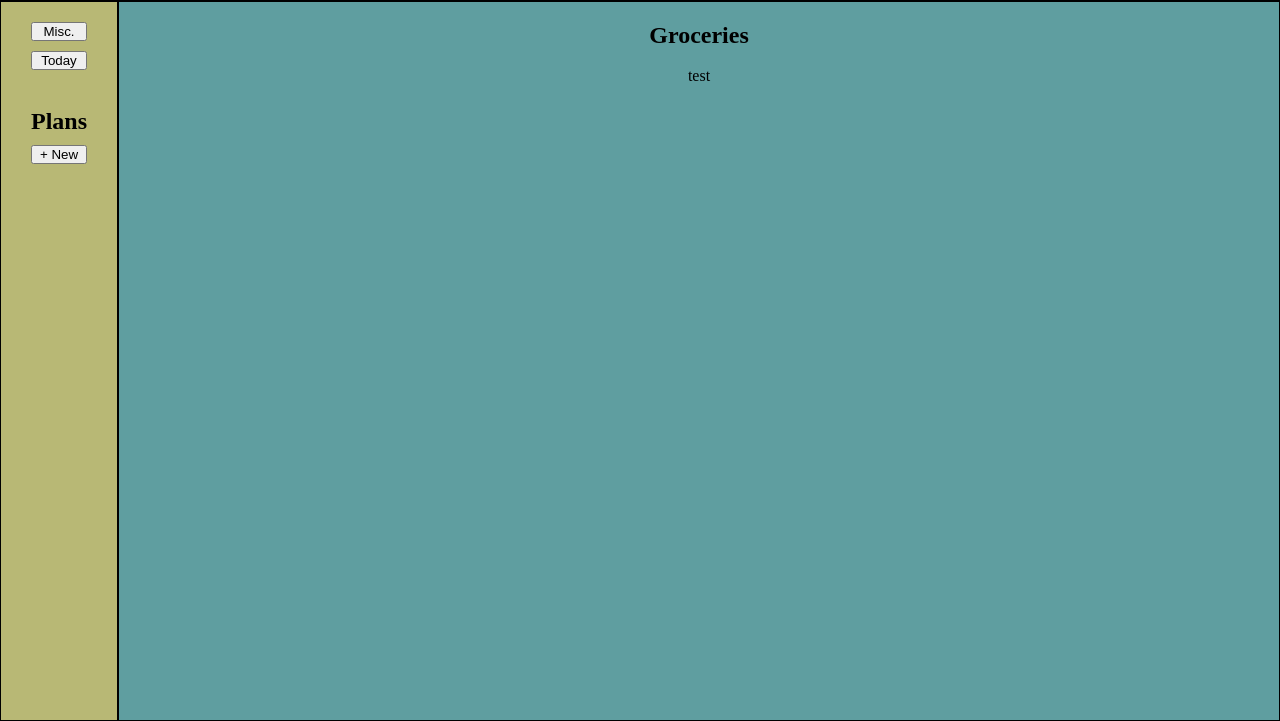
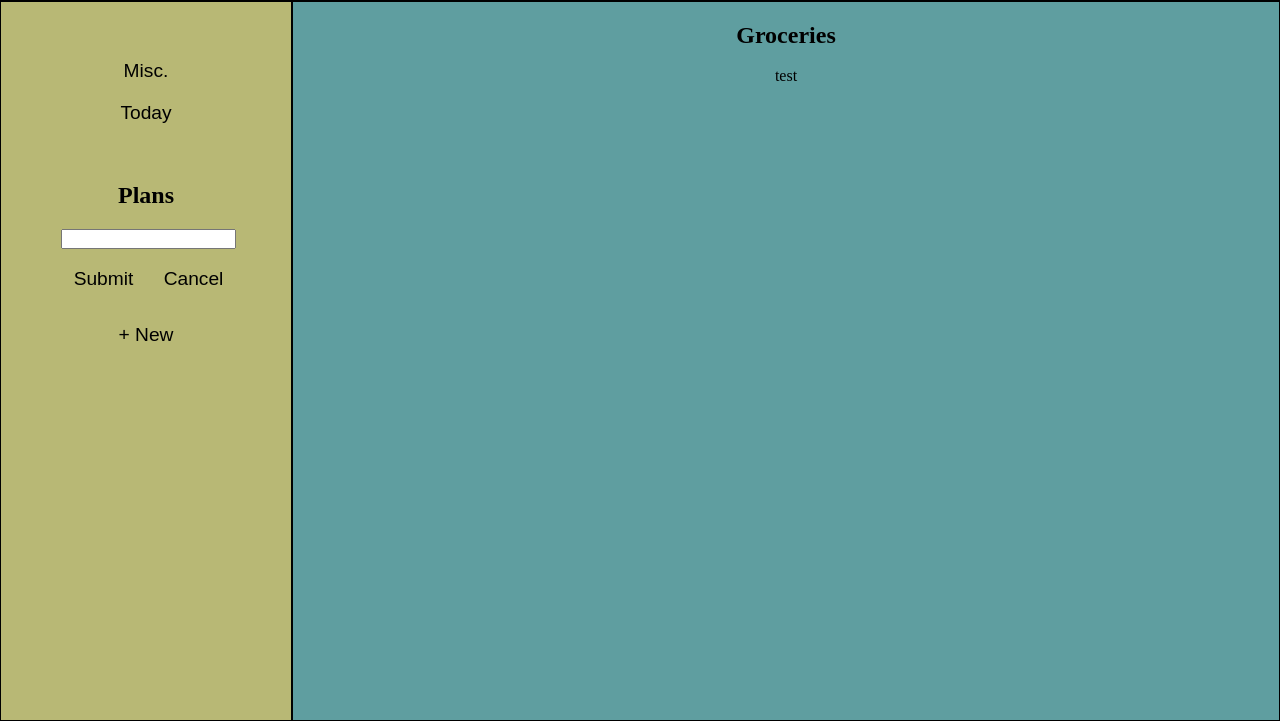
Before and after one commit to stvdeshon/To-Do-List, a website: page dist/index.html in a window 1280 px wide. Both pictures are taken after a click on the button "+ New". Shown: the part 79-800 px from the top of the page. Drawn offline with Linux system fonts and the light colour scheme.

Commit message:
Add files via upload

```diff
--- a/dist/index.html
+++ b/dist/index.html
@@ -14,12 +14,20 @@
     </header>
     <main>
         <div id="sidebar">
+            <br>
                 <button class="side" id="misc">Misc.</button>
                 <button class="side" id="today">Today</button>
                 <br>
                 <h2>Plans</h2>
+                <div id="new-plans">
+                    <div id="plans"></div>
+                    <form class="plan-form" id="aaa">
+                        <input type="text" id="plan-input">
+                        <button id="plan-submit">Submit</button>
+                        <button id="plan-cancel">Cancel</button>
+                    </form>
+                </div> <!-- these should have very similar add/removal functionality -->
                 <button class="side" id="add-plans">+ New</button>
-                <div class="new-plans"></div> <!-- these should have very similar add/removal functionality -->
         </div>
         <div id="plans-panel">
             <h2 id="plan-title">Groceries</h3>
--- a/dist/main.js
+++ b/dist/main.js
@@ -1,2 +1,2 @@
-console.log("I get called from print.js!");
+(()=>{"use strict";var e={};(e=>{"undefined"!=typeof Symbol&&Symbol.toStringTag&&Object.defineProperty(e,Symbol.toStringTag,{value:"Module"}),Object.defineProperty(e,"__esModule",{value:!0})})(e);class t{constructor(e){this._title=e,this._toDoItems=[]}get title(){return this._title}set title(e){this._title=e}get toDoItems(){return this._toDoItems}addToDoItems(e){this.toDoItems.push(e)}removeToDoItems(){}}document.querySelector("#new-plans");const o=document.querySelector("#add-plans"),l=document.querySelector("#aaa"),n=document.querySelector("#plan-input"),s=document.querySelector("#plan-submit"),c=document.querySelector("#plan-cancel");o.addEventListener("click",(function(){l.classList.remove("plan-form"),l.classList.add("visible")})),s.addEventListener("click",(function(e){console.log(new t(n.value)),n.value="",l.classList.remove("visible"),l.classList.add("plan-form"),e.preventDefault()})),c.addEventListener("click",(function(e){n.value="",l.classList.remove("visible"),l.classList.add("plan-form"),e.preventDefault()})),document.querySelector("#misc"),document.querySelector("#today"),document.querySelector("#plan-title"),document.querySelector("#plan-items"),console.log("I get called from print.js!"),document.addEventListener("DOMContentLoaded",e)})();
 //# sourceMappingURL=main.js.map
--- a/dist/style.css
+++ b/dist/style.css
@@ -8,6 +8,25 @@ html, body {
     width: 100vw;
     height: 100vh;
 }
+
+button {
+    background: transparent;
+    box-shadow: 0px 0px 0px transparent;
+    border: 0px solid transparent;
+    text-shadow: 0px 0px 0px transparent;
+    font-size: 1.2rem;
+}
+
+button:hover {
+    background: transparent;
+    box-shadow: 0px 0px 0px transparent;
+    border: 0px solid transparent;
+    text-shadow: 0px 0px 0px transparent;
+}
+
+/* input {
+    width: 4.6rem;
+} */
 
 body {
     display: grid;
@@ -30,10 +49,12 @@ main {
 #sidebar {
     display: flex;
     flex-direction: column;
-    gap: 10px;
-    padding: 20px 30px;
+    width: 170px;
+    gap: 20px;
+    padding: 20px 60px;
     border: 1px solid black;
     background-color: #b8b875;
+    text-align: center;
 }
 
 #plans-panel {
@@ -54,3 +75,21 @@ main {
     display: flex;
     flex-direction: column;
 }
+
+.visible {
+    display: grid;
+    grid-template-columns: 50% 50%;
+    grid-template-rows: 20px 50px;
+    gap: 5px;
+
+}
+
+
+.plan-form {
+ visibility: hidden;
+}
+
+#plan-input {
+    grid-row: 1/2;
+    grid-column: span 2;
+}
```
Also changed, not shown: 1 other file.
